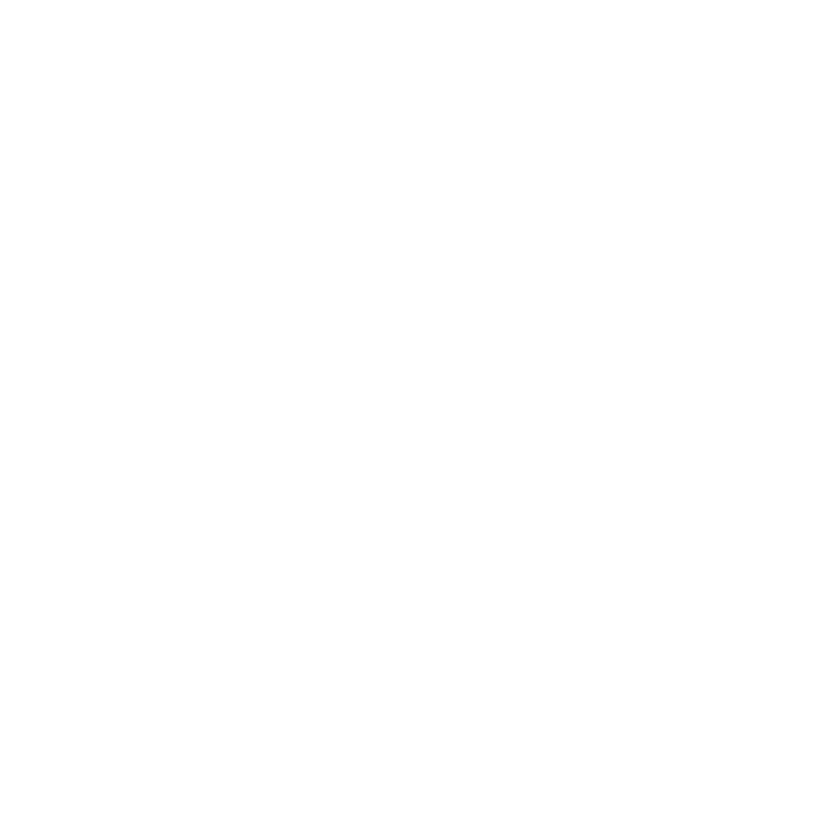
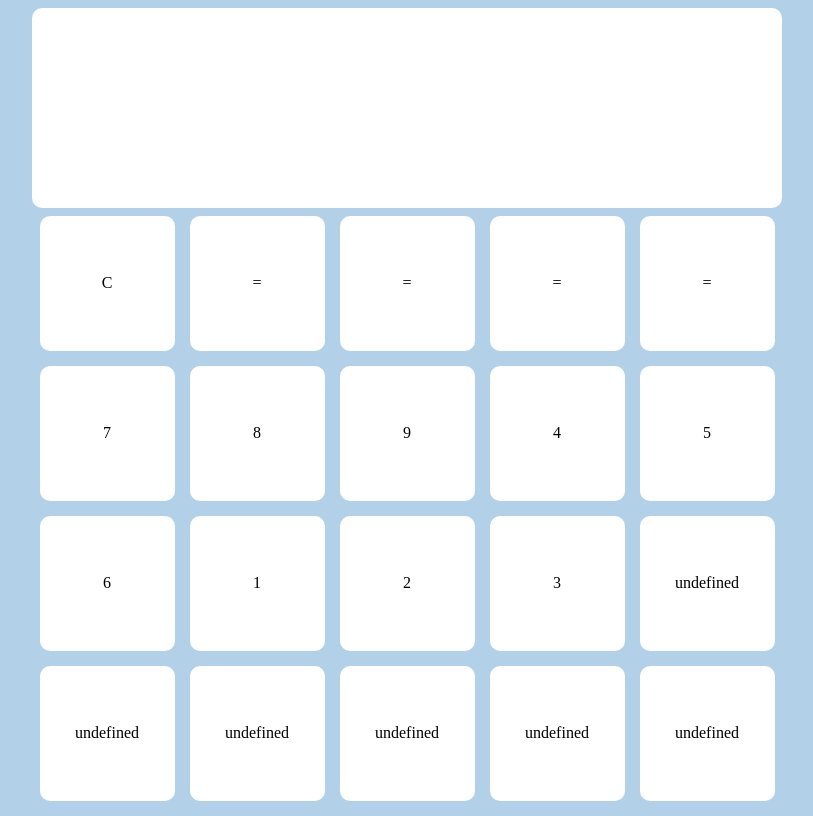
Before and after one commit to teapardee/odin-calculator, a plain HTML site: page index.html in a window 1280 px wide. Shown: the whole page, without its empty margins (283-1096 px from the left). Drawn offline with Linux system fonts and the light colour scheme.

Commit message:
Create Basic Layout & Button Generation

```diff
--- a/index.html
+++ b/index.html
@@ -9,5 +9,14 @@
     <link rel="stylesheet" href="styles.css" />
     <script src="js-file.js" defer></script>
   </head>
-  <body></body>
+  <body>
+    <div class="main-container">
+      <div class="window"></div>
+      <button>C</button>
+      <button>=</button>
+      <button>=</button>
+      <button>=</button>
+      <button>=</button>
+    </div>
+  </body>
 </html>
--- a/js-file.js
+++ b/js-file.js
@@ -0,0 +1,10 @@
+const array = [7, 8, 9, 4, 5, 6, 1, 2, 3];
+
+for (i = 0; i < 15; i++) {
+  var buttonContainer = document.querySelector(".main-container");
+  var button = document.createElement("button");
+  button.innerHTML = array[i];
+  button.className = ".btn";
+
+  buttonContainer.appendChild(button);
+}
--- a/styles.css
+++ b/styles.css
@@ -0,0 +1,38 @@
+body {
+  display: grid;
+  grid-template-columns: 1fr 650px 1fr;
+  grid-template-rows: auto 1fr 1fr;
+  justify-content: center;
+  background-color: rgb(3, 104, 181, 0.3);
+}
+
+.main-container {
+  display: grid;
+  grid-column: 2/3;
+  grid-row: 1/2;
+  grid-template-columns: 150px 150px 150px 150px 150px;
+  grid-template-rows: 200px 150px 150px 150px 150px;
+  justify-items: center;
+  align-items: center;
+}
+
+button {
+  all: unset;
+  display: flex;
+  background-color: white;
+  justify-content: center;
+  align-items: center;
+  height: 90%;
+  width: 90%;
+  border-radius: 10px;
+}
+
+.window {
+  display: flex;
+  width: 100%;
+  height: 100%;
+  background-color: white;
+  grid-column: 1/6;
+  grid-row: 1/2;
+  border-radius: 10px;
+}
```
